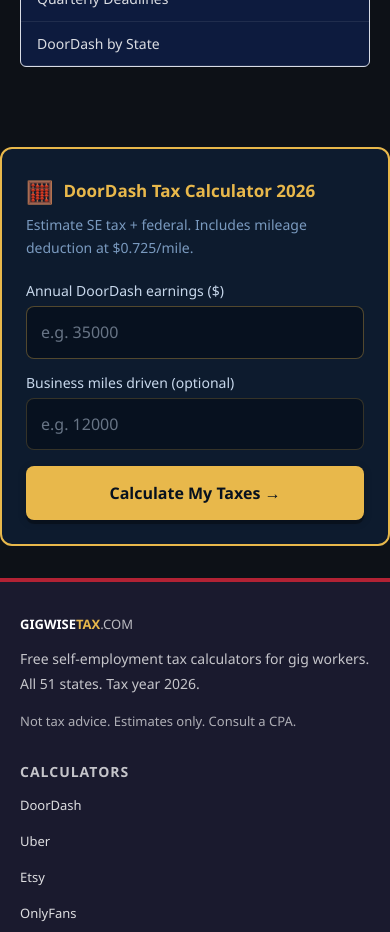
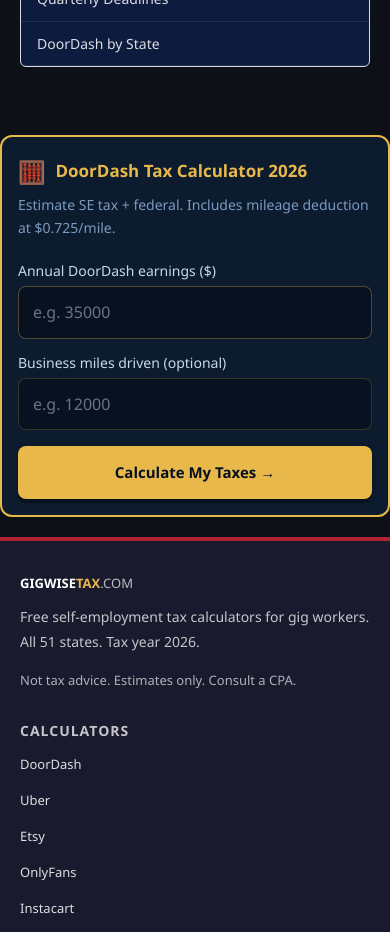
Before and after one commit to devqrcraft-ui/gigwisetax, a Next.js app: page /blog/doordash-taxes-2026 in a window 390 px wide. Shown: the part 4860-5792 px from the top of the page. Built offline with nearby package versions, Linux system fonts and the light colour scheme.

Commit message:
fix: DoorDashInlineCalc mobile styles @media 540px

```diff
--- a/app/blog/doordash-taxes-2026/DoorDashInlineCalc.tsx
+++ b/app/blog/doordash-taxes-2026/DoorDashInlineCalc.tsx
@@ -30,7 +30,16 @@ export default function DoorDashInlineCalc() {
   const fmt = (n: number) => Math.round(n||0).toLocaleString('en-US', { style:'currency', currency:'USD', maximumFractionDigits:0 });
 
   return (
-    <div style={{ background:'#0d1b2e', border:'2px solid #e8b84b', borderRadius:12, padding:24, margin:'32px 0', maxWidth:500 }}>
+    <>
+      <style>{`
+        .dd-calc-wrap { background:#0d1b2e; border:2px solid #e8b84b; border-radius:12px; padding:24px; margin:32px 0; max-width:500px; box-sizing:border-box; }
+        @media(max-width:540px) {
+          .dd-calc-wrap { padding:16px; margin:20px 0; max-width:100%; }
+          .dd-quarterly { font-size:28px !important; }
+          .dd-btn { font-size:15px !important; min-height:44px; }
+        }
+      `}</style>
+      <div className="dd-calc-wrap">
         <div style={{ display:'flex', alignItems:'center', gap:10, marginBottom:4 }}>
           <span style={{ fontSize:22 }}>🧮</span>
           <h3 style={{ color:'#e8b84b', margin:0, fontSize:18, fontWeight:800 }}>DoorDash Tax Calculator 2026</h3>
@@ -54,7 +63,7 @@ export default function DoorDashInlineCalc() {
           </div>
         </div>
 
-      <button onClick={calc} style={{ width:'100%', padding:14, background:'#e8b84b', color:'#07111F',
+        <button className="dd-btn" onClick={calc} style={{ width:'100%', padding:14, background:'#e8b84b', color:'#07111F',
           fontWeight:800, fontSize:16, border:'none', borderRadius:8, cursor:'pointer', marginBottom: result ? 20 : 0 }}>
           Calculate My Taxes →
         </button>
@@ -63,7 +72,7 @@ export default function DoorDashInlineCalc() {
           <div style={{ borderTop:'1px solid #e8b84b33', paddingTop:20 }}>
             <div style={{ background:'#07111F', borderRadius:10, padding:16, marginBottom:14, textAlign:'center' }}>
               <div style={{ color:'#7a9abf', fontSize:12, marginBottom:4 }}>SET ASIDE EACH QUARTER</div>
-            <div style={{ color:'#e8b84b', fontSize:36, fontWeight:900 }}>{fmt(result.quarterly)}</div>
+              <div className="dd-quarterly" style={{ color:'#e8b84b', fontSize:36, fontWeight:900 }}>{fmt(result.quarterly)}</div>
               <div style={{ color:'#7a9abf', fontSize:12 }}>Total annual tax: {fmt(result.total)} ({result.pct}% effective rate)</div>
             </div>
             <div style={{ display:'grid', gap:8 }}>
@@ -80,11 +89,12 @@ export default function DoorDashInlineCalc() {
                 </div>
               ))}
             </div>
-          <p style={{ color:'#556677', fontSize:11, margin:'14px 0 0' }}>
+            <p style={{ color:'#8899aa', fontSize:11, margin:'14px 0 0' }}>
               * Single filer estimate. Mileage rate $0.725/mile (2026 IRS rate). Consult a tax pro for exact figures.
             </p>
           </div>
         )}
       </div>
+    </>
   );
 }
```
Lines whose indentation alone changed are shown as unchanged.
